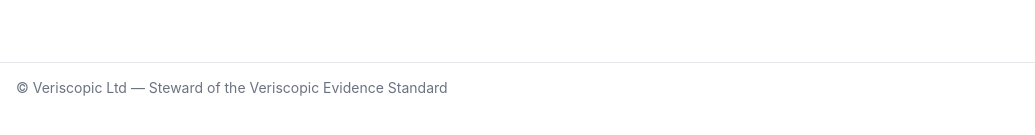
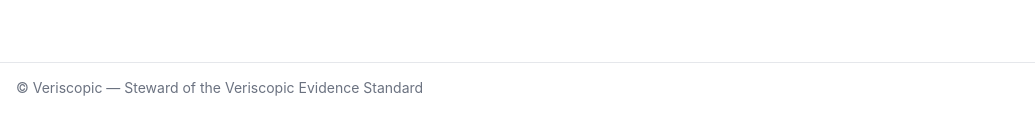
Before and after one commit to hello578/ves-standard, a Next.js app: page / in a window 1280 px wide. Shown: the part 543-678 px from the top of the page, without its empty margins (0-1035 px from the left). Built offline with nearby package versions, Linux system fonts and the light colour scheme.

Commit message:
layout update

```diff
--- a/app/layout.tsx
+++ b/app/layout.tsx
@@ -44,7 +44,7 @@ export default function RootLayout({
             color: "#6b7280",
           }}
         >
-          © Veriscopic Ltd — Steward of the Veriscopic Evidence Standard
+          © Veriscopic — Steward of the Veriscopic Evidence Standard
         </footer>
       </body>
     </html>
```
